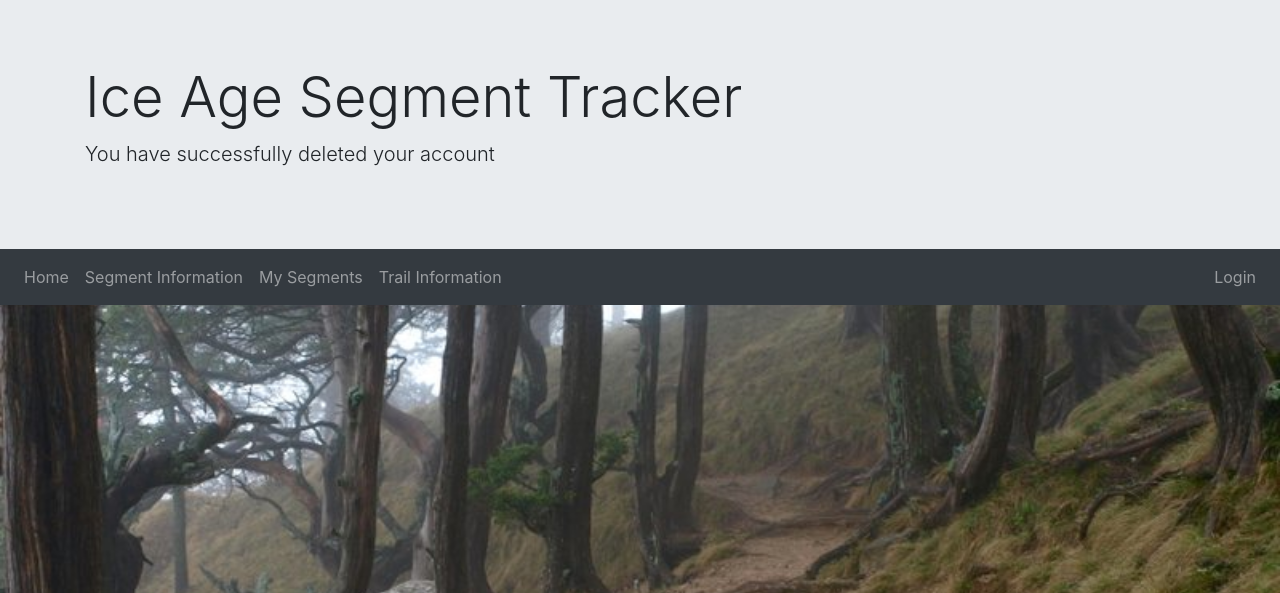
After one commit to llandritsch/IATApp, a PHP site: page /confirmDelete.php in a window 1280 px wide. The commit adds this page. Shown: the top 593 px of the page. Run offline with PHP 8.4, Linux system fonts and the light colour scheme.

Commit message:
working on Delete scripts

```diff
--- /dev/null
+++ b/confirmDelete.php
@@ -0,0 +1,54 @@
+<?php
+    session_start();
+    session_destroy();
+?>
+
+<!DOCTYPE html>
+<html lang="en">
+<head>
+    <meta charset="UTF-8">
+    <meta name="viewport" content="width=device-width, initial-scale=1.0">
+    <!-- link rel="stylesheet" href="https://maxcdn.bootstrapcdn.com/bootstrap/4.0.0/css/bootstrap.min.css" integrity="sha384-Gn5384xqQ1aoWXA+058RXPxPg6fy4IWvTNh0E263XmFcJlSAwiGgFAW/dAiS6JXm" crossorigin="anonymous"> -->
+    <link rel="stylesheet" href="https://stackpath.bootstrapcdn.com/bootstrap/4.5.2/css/bootstrap.min.css" integrity="sha384-JcKb8q3iqJ61gNV9KGb8thSsNjpSL0n8PARn9HuZOnIxN0hoP+VmmDGMN5t9UJ0Z" crossorigin="anonymous">
+    <link rel="stylesheet" href="styles.css">
+    <title>Home</title>
+</head>
+<body>
+    <div id="bodyContainer">
+        <div class="jumbotron jumbotron-fluid">
+            <div class="container">
+            <h1 class="display-4">Ice Age Segment Tracker</h1>
+            <p class="lead">You have successfully deleted your account</p>
+            </div>
+        </div>
+
+        <nav class="navbar navbar-expand-sm navbar-dark bg-dark">
+                <ul class="navbar-nav">
+                    <li class="nav-item">
+                        <a class="nav-link" href="index.php">Home</a>
+                    </li>
+                    <li class="nav-item">
+                        <a class="nav-link" href="segments.php">Segment Information</a>
+                    </li>
+                    <li class="nav-item">
+                        <a class="nav-link" href="mySegments.html">My Segments</a>
+                    </li>
+                    <li class="nav-item">
+                        <a class="nav-link" href="trailInfo.html">Trail Information</a>
+                    </li>
+                </ul>
+
+                <ul class="navbar-nav ml-auto">
+                    <li class="nav-item">
+                        <a class="nav-link" href="login.php">Login</a>
+                    </li>
+                </ul>
+            </nav>
+
+        <main>
+
+
+        </main>
+    </div>
+</body>
+</html>
```
Also changed, not shown: configFiles/deleteConfirm.php (added, +25 -0 lines), createAccount.php (+2 -5 lines), deleteAccount.php (renamed from editAccount.php, +15 -18 lines).
